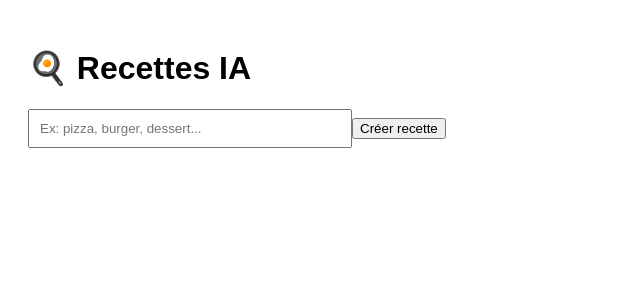
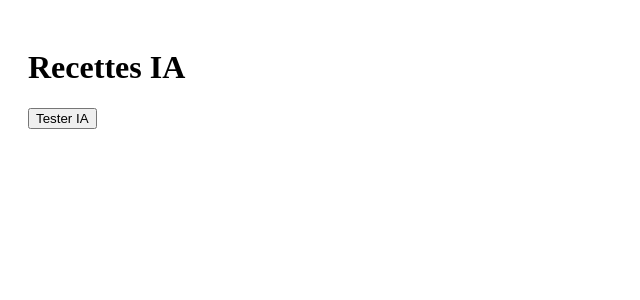
Before and after one commit to Augustin644/recettes, a React (Vite) app: page / in a window 1280 px wide. Shown: the top 300 px of the page, without its empty margins (0-640 px from the left). Built offline with nearby package versions, Linux system fonts and the light colour scheme.

Commit message:
Refactor App component to use Gemini API

```diff
--- a/src/App.jsx
+++ b/src/App.jsx
@@ -1,50 +1,50 @@
 import { useState } from "react";
-import {
-  generateRecipe
-} from "./services/gemini";
+
+const MODEL = "gemini-2.5-flash";
+const STORAGE_KEY = "carnet_gemini_api_key";
+
+function getApiKey() {
+  return localStorage.getItem(STORAGE_KEY) || "";
+}
+
+async function callGemini(prompt) {
+  const apiKey = getApiKey();
+  if (!apiKey) throw new Error("No API key");
+
+  const res = await fetch(
+    `https://generativelanguage.googleapis.com/v1beta/models/${MODEL}:generateContent?key=${apiKey}`,
+    {
+      method: "POST",
+      headers: { "Content-Type": "application/json" },
+      body: JSON.stringify({
+        contents: [{ parts: [{ text: prompt }] }]
+      })
+    }
+  );
+
+  const data = await res.json();
+
+  return data.candidates?.[0]?.content?.parts?.[0]?.text || "Erreur IA";
+}
 
 export default function App() {
-  const [idea, setIdea] = useState("");
-  const [loading, setLoading] = useState(false);
-  const [result, setResult] = useState(null);
+  const [text, setText] = useState("");
+  const [out, setOut] = useState("");
 
-  const handleGenerate = async () => {
-    if (!idea) return;
-
-    setLoading(true);
-    setResult(null);
-
-    try {
-      const res = await generateRecipe(idea);
-      setResult(res);
-    } catch (err) {
-      console.error(err);
-      alert("Erreur IA");
-    }
-
-    setLoading(false);
+  const test = async () => {
+    const res = await callGemini("Donne une recette de crêpes");
+    setOut(res);
   };
 
   return (
-    <div style={{ padding: 20, fontFamily: "Arial" }}>
-      <h1>🍳 Recettes IA</h1>
+    <div style={{ padding: 20 }}>
+      <h1>Recettes IA</h1>
 
-      <input
-        value={idea}
-        onChange={(e) => setIdea(e.target.value)}
-        placeholder="Ex: pizza, burger, dessert..."
-        style={{ padding: 10, width: "300px" }}
-      />
-
-      <button onClick={handleGenerate} disabled={loading}>
-        {loading ? "Génération..." : "Créer recette"}
+      <button onClick={test}>
+        Tester IA
       </button>
 
-      {result && (
-        <pre style={{ marginTop: 20 }}>
-          {JSON.stringify(result, null, 2)}
-        </pre>
-      )}
+      <pre>{out}</pre>
     </div>
   );
 }
```
